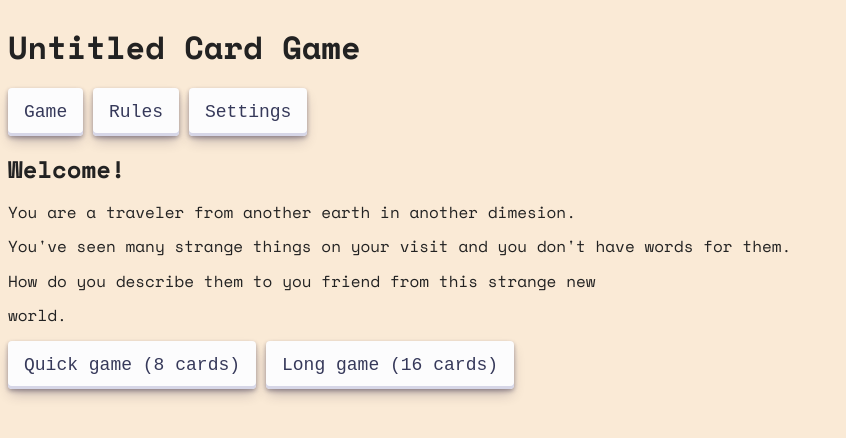
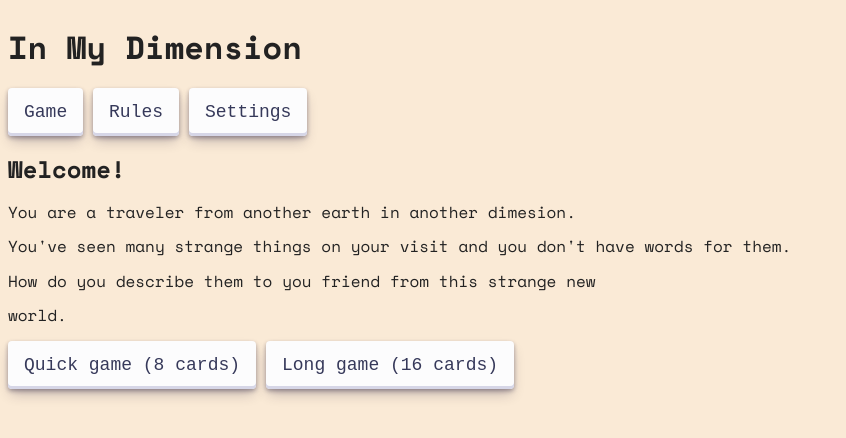
Before and after one commit to arranrp/phone, a website built with Parcel: page index.html in a window 1280 px wide. Shown: the whole page, without its empty margins (0-846 px from the left). Built offline with nearby package versions, Linux system fonts and the light colour scheme.

Commit message:
Replace Untitled Card Game with In My Dimension

```diff
--- a/index.html
+++ b/index.html
@@ -2,10 +2,10 @@
 <html>
   <head>
     <meta charset="utf-8" />
-    <title>Untitled Card Game</title>
+    <title>In My Dimension</title>
     <meta name="description" content="" />
     <meta name="viewport" content="width=device-width, initial-scale=1" />
-    <meta property="og:title" content="Untitled Card Game" />
+    <meta property="og:title" content="In My Dimension" />
     <meta property="og:type" content="" />
     <meta property="og:url" content="" />
     <meta property="og:image" content="" />
@@ -24,7 +24,7 @@
     <script src="/js/lib/alpine.js" defer></script>
   </head>
   <body x-data>
-    <h1>Untitled Card Game</h1>
+    <h1>In My Dimension</h1>
     <header>
       <nav>
         <a x-link href="/" class="button-30">Game</a>
```
Also changed, not shown: 404.html (+3 -3 lines), site.webmanifest.
